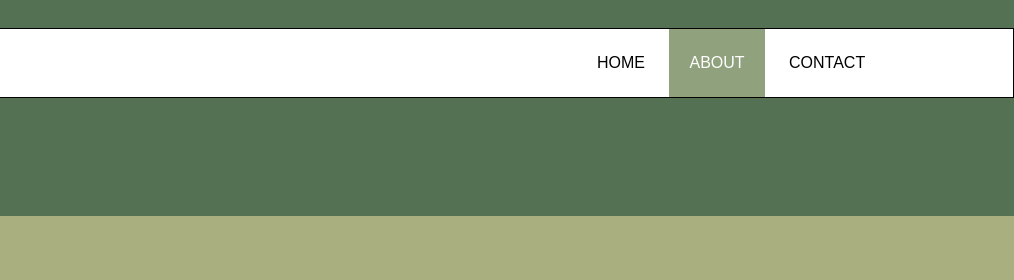
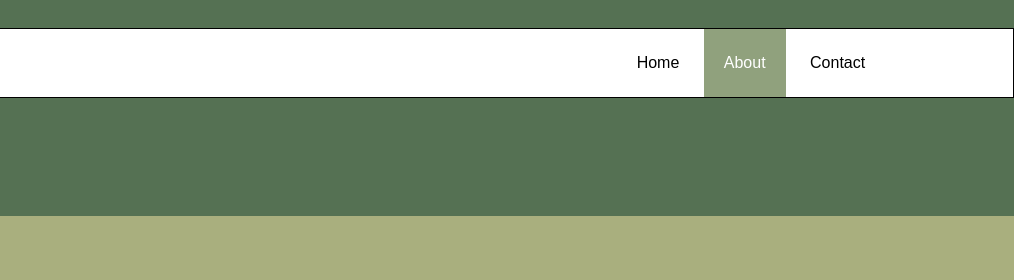
Before and after one commit to maulanahmad18/maulanaahmad18.github.io, a plain HTML site: page about.html in a window 1280 px wide. Shown: the top 280 px of the page, 266-1280 px from the left. Drawn offline with nearby package versions, Linux system fonts and the light colour scheme.

Commit message:
Add files via upload

```diff
--- a/about.html
+++ b/about.html
@@ -32,9 +32,9 @@
 		<div class="container">
 			<h1><a href="">-MulSite-</a></h1>
 			<ul>
-				<li><a href="index.html">HOME</a></li>
-				<li class="active"><a href="about.html">ABOUT</a></li>
-				<li><a href="contact.html">CONTACT</a></li>
+				<li><a href="index.html">Home</a></li>
+				<li class="active"><a href="about.html">About</a></li>
+				<li><a href="contact.html">Contact</a></li>
 			</ul>
 		</div>
 	</header>
```
Also changed, not shown: contact.html (+2 -2 lines), index.html (+3 -3 lines), style.css (+48 -13 lines).
